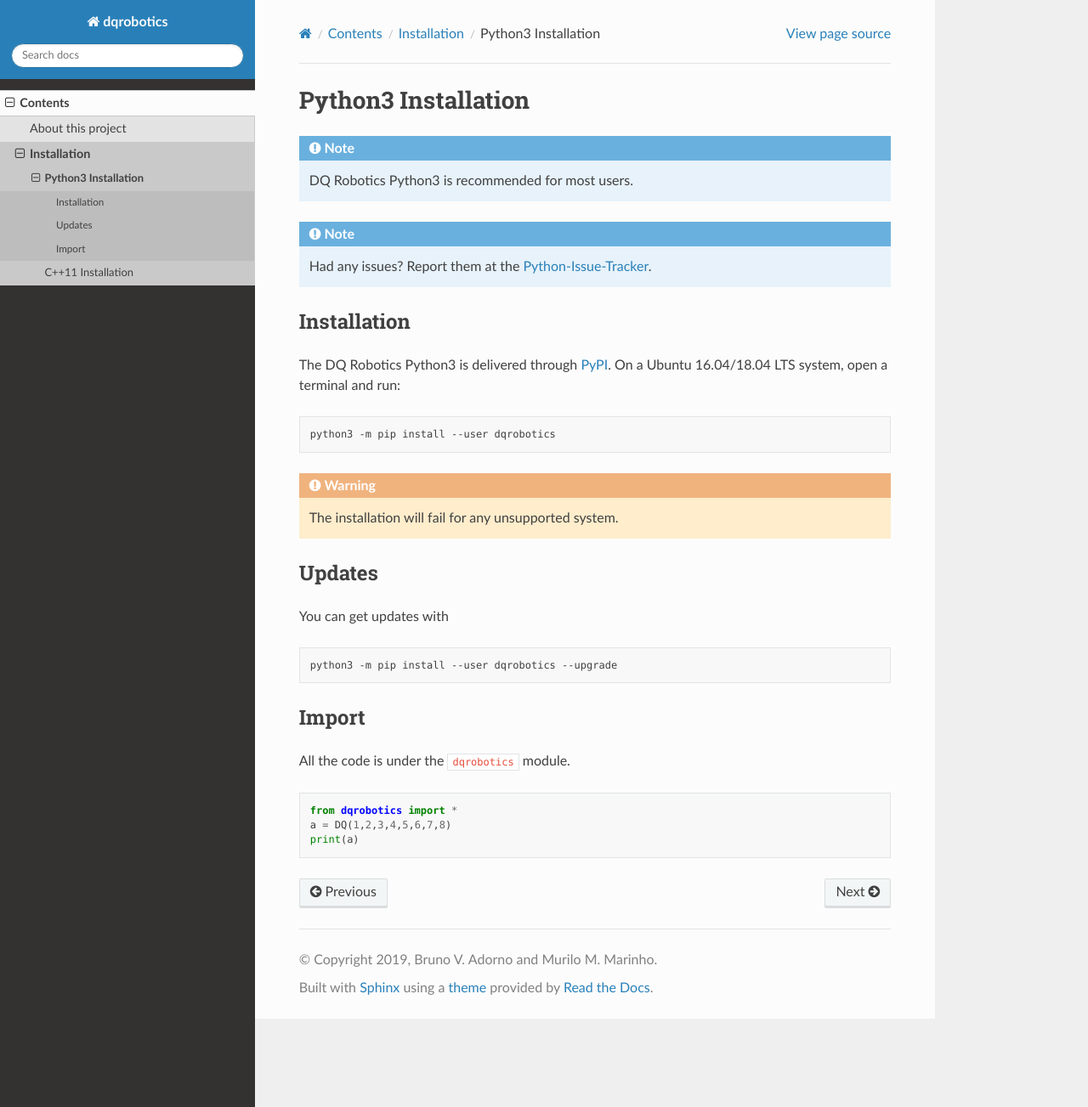
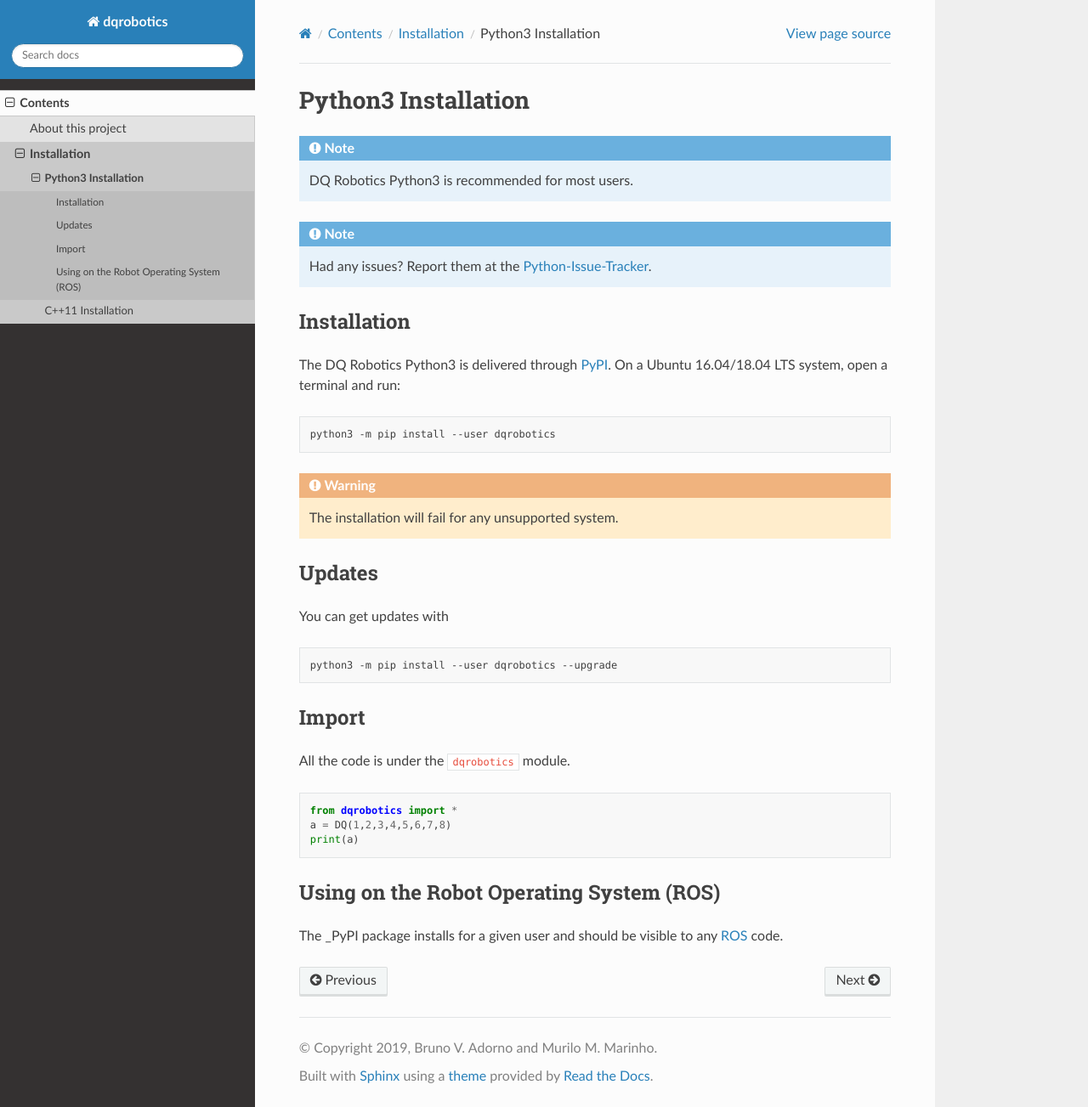
Before and after one commit to dqrobotics/dqrobotics.github.io, a Sphinx documentation site: the page built from docs/installation/python.rst, in a window 1280 px wide and 1303 px high. Shown: the whole window at 85% size. Built offline with Sphinx 7.4.7 and the Read the Docs theme 2.0.0, drawn with Linux system fonts in a browser that asks for light colours.

Commit message:
Update python.rst

```diff
--- a/docs/installation/python.rst
+++ b/docs/installation/python.rst
@@ -36,6 +36,12 @@
   a = DQ(1,2,3,4,5,6,7,8)
   print(a)
 
+Using on the Robot Operating System (ROS)
+=========================================
+
+The _PyPI package installs for a given user and should be visible to any ROS_ code.
+
 .. _pybind11: https://github.com/pybind/pybind11
 .. _Python-Issue-Tracker: https://github.com/dqrobotics/python/issues
 .. _PyPI: https://pypi.org/
+.. _ROS: https://www.ros.org/
```
